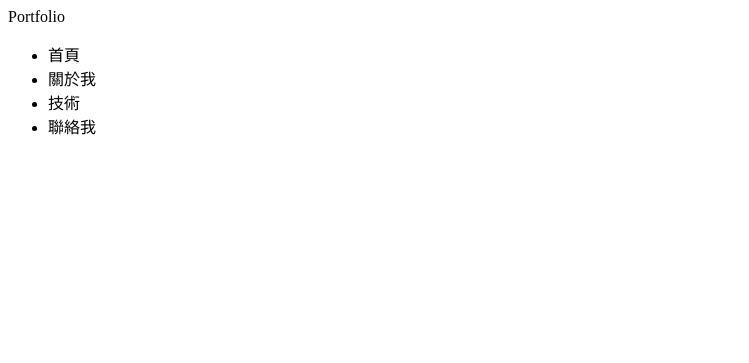
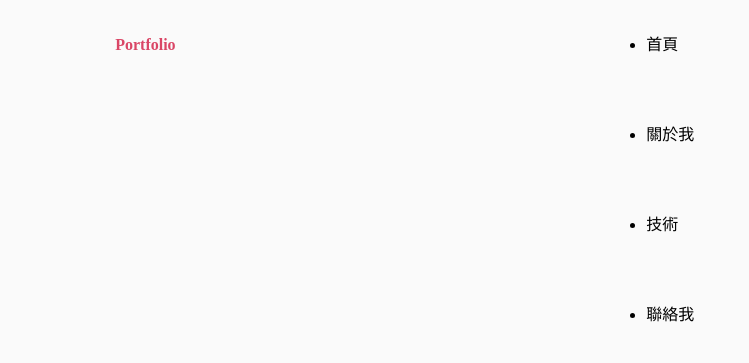
Before and after one commit to allenyang0220/mcu-113-1-web-13131625-finall, a plain HTML site: page src/index.html in a window 1280 px wide. Shown: the whole page, without its empty margins (0-749 px from the left). Drawn offline with nearby package versions, Linux system fonts and the light colour scheme; files that its build step writes are made by us from their sources.

Commit message:
feat(nav): 導覽列標題文字樣式設定實作

```diff
--- a/src/index.html
+++ b/src/index.html
@@ -3,13 +3,13 @@
   <head>
     <meta charset="UTF-8" />
     <meta name="viewport" content="width=device-width, initial-scale=1.0" />
-    <link rel="stylesheet" href="./assets/code/angular.html" />
+    <link rel="stylesheet" href="./style.min.css" />
     <title>楊紘睿個人網頁</title>
   </head>
   <body>
     <div class="container"></div>
     <nav>
-      <div>Portfolio</div>
+      <div class="nav-logo">Portfolio</div>
       <ul>
         <li>
           <a>首頁</a>
--- a/src/style.scss
+++ b/src/style.scss
@@ -1,9 +1,11 @@
 :root {
   --body-color: rgb(250, 250, 250);
+  --logo-color: rgb(218, 70, 102);
 }
 
 body {
   background-color: var(--body-color);
+
   .container {
     width: 100%;
   }
@@ -14,3 +16,17 @@ body {
   padding: 0;
   box-sizing: border-box;
 }
+nav {
+  width: 100%;
+  height: 90px;
+  line-height: 90px;
+  padding-inline: 9vw;
+  display: flex;
+  justify-content: space-between;
+
+  .nav-logo {
+    font-style: 24px;
+    font-weight: 600;
+    color: var(--logo-color);
+  }
+}
```
Also changed, not shown: src/style.css, 1 other file.
